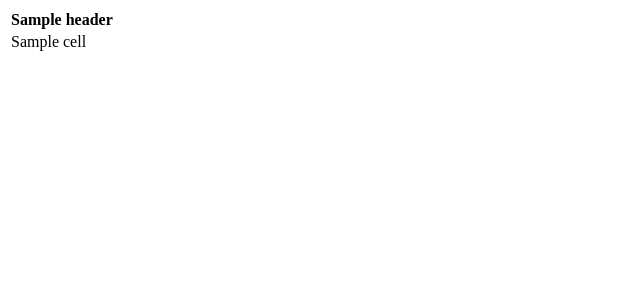
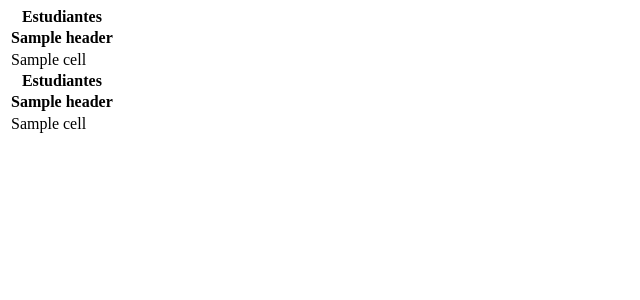
Before and after one commit to BreinnerMesino/RubricaBPDesarrolloDeSoftware, a Flask app: template templates/index.html in a window 1280 px wide. Shown: the top 300 px of the page, without its empty margins (0-640 px from the left). Run offline with Flask 3, Linux system fonts and the light colour scheme; the template is opened without the code that fills it: most values are stand-ins (such as "Sample title", 1, 10 or a date in 2020).

Commit message:
Add files via upload
Se actualizaron Index.html y app.py.

```diff
--- a/app.py
+++ b/app.py
@@ -1,16 +1,27 @@
 from flask import Flask, render_template
-#Código para correr el servidor con el index de html.
-app  = Flask(__name__)
+import pyodbc
 
-headings = ("Nombre", "Apellido", "Edad")
-data = (
-    ("d1", "d2", "d3"),
-    ("d1", "d2", "d3"),
-    ("d1", "d2", "d3"),
-)
+# Código para correr el servidor con el index de HTML.
+app = Flask(__name__)
+# Conectarse a la base de datos de Access
+conn= pyodbc.connect(r"Driver={Microsoft Access Driver (*.mdb, *.accdb)};DBQ=C:\Users\brein\Documents\Codes\Base de datos examen\src\TallerBD.accdb;")
+#Se crea el cursor y se hace una consulta para pedir los datos
+cursor = conn.cursor()
+cursor.execute("SELECT * FROM Estudiantes")
+# Obtener y asignar a la variable data los datos de la consulta
+data_Students = cursor.fetchall()
+cursor.execute("SELECT * FROM Cursos")
+# Obtener y asignar a la variable data los datos de la consulta
+data_Course = cursor.fetchall()
+#Terminar conexión con la base de datos y el cursor.
+cursor.close()
+conn.close()
+#Definir los titulos de cada columna de la lista
+headings_Students = ("ID", "Nombre", "Apellido", "Edad")
+headings_Course = ("ID", "Nombre_Curso", "ID_Estudiante")
 @app.route('/')
 def index():
-    return render_template('index.html', headings=headings, data=data)
-if __name__=='__main__':
+    return render_template('index.html', headings=headings_Students, data=data_Students, data2=data_Course, headings2=headings_Course)
+
+if __name__ == '__main__':
     app.run()
-    pass
--- a/templates/index.html
+++ b/templates/index.html
@@ -7,6 +7,7 @@
     </head>
     <body>
         <table>
+            <caption><b>Estudiantes</b></caption>
             <tr>
                 {% for header in headings %}
                 <th>{{ header }}</th>
@@ -20,5 +21,21 @@
             </tr>
             {% endfor %}
         </table>
+
+        <table>
+            <caption><b>Estudiantes</b></caption>
+            <tr>
+                {% for header in headings2 %}
+                <th>{{ header }}</th>
+                {% endfor %}
+            </tr>
+            {% for row in data2 %}
+            <tr>
+                {% for cell in row %}
+                <td>{{ cell }}</td>
+                {% endfor %}
+            </tr>
+            {% endfor %}
+        </table>
     </body>
 </html>
```
